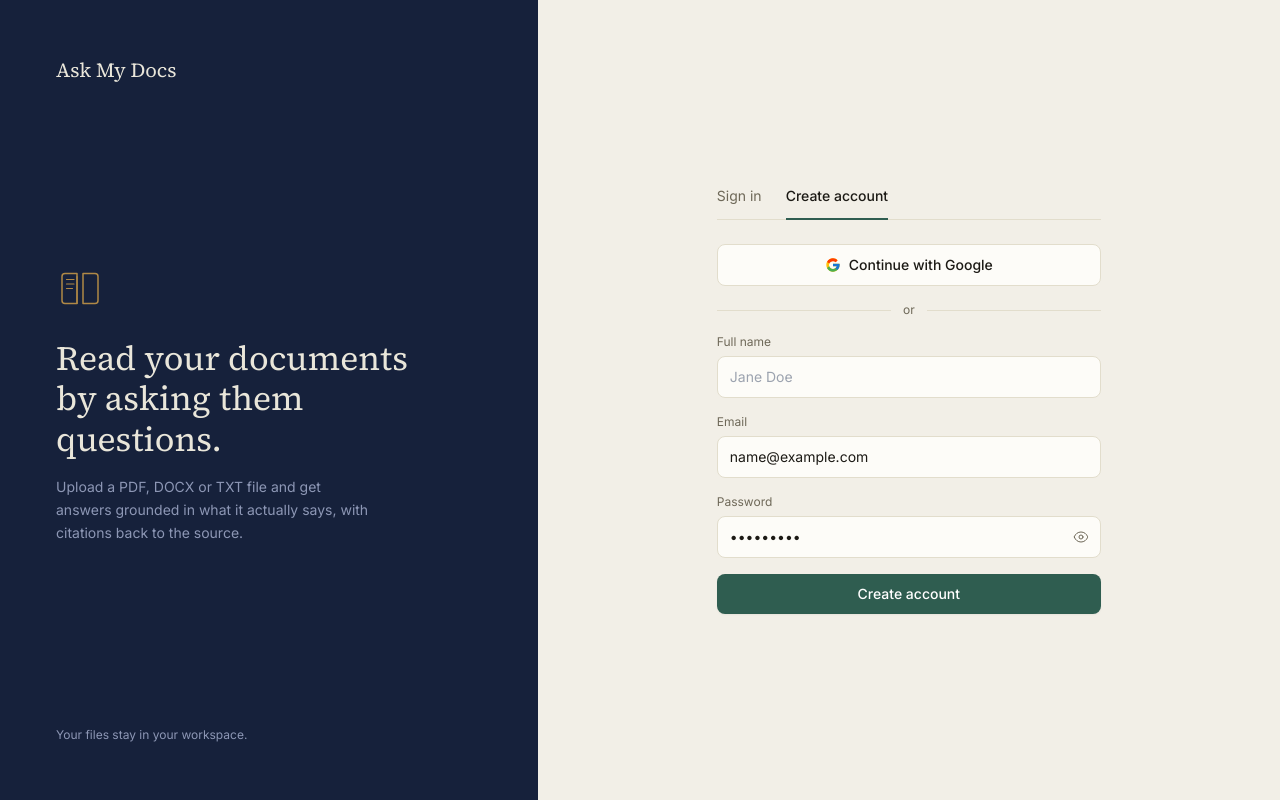
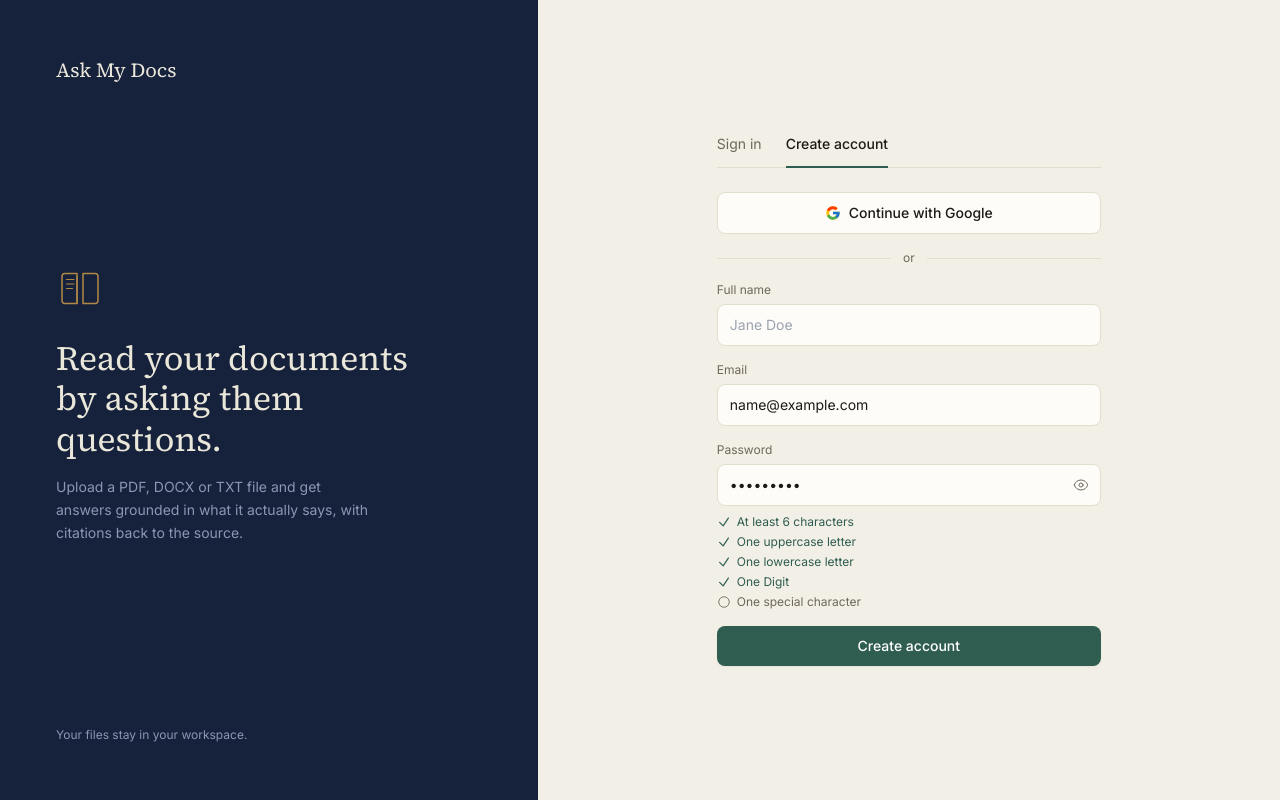
Before and after one commit to piyushagrawal95/Ask-My-Docs-Frontend, a React (Vite) app: page /auth in a window 1280 px wide. Both pictures are taken after typing "name@example.com", "Sample123" into the empty fields and a click on the button "Create account". Built offline with nearby package versions, Linux system fonts and the light colour scheme; no server answers.

Commit message:
Handling password and Reset password

```diff
--- a/src/context/AuthContext.jsx
+++ b/src/context/AuthContext.jsx
@@ -3,7 +3,7 @@ import { supabase } from "../lib/supabaseClient";
 
 const AuthContext = createContext(null);
 
-const IDLE_LIMIT_MS = 2 * 60 * 60 * 1000; // 30 minutes
+const IDLE_LIMIT_MS = 2 * 60 * 60 * 1000; // 2 hours
 const LAST_ACTIVITY_KEY = "last_activity_at";
 const ACTIVITY_EVENTS = ["mousedown", "mousemove", "keydown", "scroll", "touchstart", "click"];
 
--- a/src/lib/validation.js
+++ b/src/lib/validation.js
@@ -24,3 +24,13 @@ export function validatePassword(password) {
   }
   return null;
 }
+
+export function getPasswordChecks(password){
+  return[
+    { label : "At least 6 characters", met:password.length>=6},
+    { label : "One uppercase letter", met:/[A-Z]/.test(password)},
+    { label :"One lowercase letter", met:/[a-z]/.test(password)},
+    { label :"One Digit", met:/\d/.test(password)},
+    { label : "One special character",met:/[^A-Za-z0-9]/.test(password)}
+  ];
+}
--- a/src/pages/AuthPage.jsx
+++ b/src/pages/AuthPage.jsx
@@ -1,7 +1,7 @@
 import { useEffect, useState } from "react";
 import { useNavigate } from "react-router-dom";
 import { supabase } from "../lib/supabaseClient";
-import { validateEmail, validatePassword } from "../lib/validation";
+import { validateEmail, validatePassword, getPasswordChecks } from "../lib/validation";
 
 export default function AuthPage() {
   const [mode, setMode] = useState("signin"); // "signin" | "signup"
@@ -12,6 +12,8 @@ export default function AuthPage() {
   const [info, setInfo] = useState("");
   const [busy, setBusy] = useState(false);
   const [showPassword, setShowPassword] = useState(false);
+  const [emailFieldError,setEmailFieldError]=useState("");
+  const [passwordTouched,setPasswordTouched]=useState(false);
   const [showForgot, setShowForgot] = useState(false);
   const [resetSent, setResetSent] = useState(false);
   const navigate = useNavigate();
@@ -245,10 +247,17 @@ export default function AuthPage() {
                 type="email"
                 required
                 value={email}
-                onChange={(e) => setEmail(e.target.value)}
+                onChange={(e) =>{ setEmail(e.target.value);
+                  if(mode==="signup"){
+                    setEmailFieldError(validateEmail(e.target.value)||"");
+                  }
+                }}
                 className="w-full rounded-lg border border-paper-line bg-paper-card px-3 py-2.5 text-sm text-ink focus:border-moss focus:ring-2 focus:ring-moss-soft outline-none transition-shadow"
                 placeholder="you@example.com"
               />
+              {mode === "signup" && emailFieldError && (
+                <p className="mt-1.5 text-xs text-rust">{emailFieldError}</p>
+              )}
             </div>
             {!showForgot && (
               <div>
@@ -263,6 +272,7 @@ export default function AuthPage() {
                     minLength={6}
                     value={password}
                     onChange={(e) => setPassword(e.target.value)}
+                    onFocus={() => setPasswordTouched(true)}
                     className="w-full rounded-lg border border-paper-line bg-paper-card px-3 py-2.5 pr-10 text-sm text-ink focus:border-moss focus:ring-2 focus:ring-moss-soft outline-none transition-shadow"
                     placeholder="••••••••"
                   />
@@ -285,6 +295,34 @@ export default function AuthPage() {
                     )}
                   </button>
                 </div>
+                {mode === "signup" && passwordTouched && (
+                  <ul className="mt-2 space-y-1">
+                    {getPasswordChecks(password).map((check) => (
+                      <li
+                        key={check.label}
+                        className={`flex items-center gap-1.5 text-xs transition-colors ${
+                          check.met ? "text-moss" : "text-ink-soft"
+                        }`}
+                      >
+                        <svg
+                          xmlns="http://www.w3.org/2000/svg"
+                          viewBox="0 0 24 24"
+                          fill="none"
+                          stroke="currentColor"
+                          strokeWidth={2}
+                          className="w-3.5 h-3.5 shrink-0"
+                        >
+                          {check.met ? (
+                            <path strokeLinecap="round" strokeLinejoin="round" d="M4.5 12.75l6 6 9-13.5" />
+                          ) : (
+                            <circle cx="12" cy="12" r="9" strokeWidth={1.5} />
+                          )}
+                        </svg>
+                        {check.label}
+                      </li>
+                    ))}
+                  </ul>
+                )}
               </div>
             )}
 
--- a/src/pages/ResetPassword.jsx
+++ b/src/pages/ResetPassword.jsx
@@ -1,7 +1,7 @@
 import { useEffect, useState } from "react";
 import { useNavigate } from "react-router-dom";
 import { supabase } from "../lib/supabaseClient";
-import { validatePassword } from "../lib/validation";
+import { validatePassword, getPasswordChecks } from "../lib/validation";
 
 export default function ResetPasswordPage() {
   const [ready, setReady] = useState(false);
@@ -12,6 +12,7 @@ export default function ResetPasswordPage() {
   const [busy, setBusy] = useState(false);
   const [done, setDone] = useState(false);
   const [showPassword, setShowPassword] = useState(false);
+  const [passwordTouched, setPasswordTouched] = useState(false);
   const navigate = useNavigate();
 
   useEffect(() => {
@@ -61,7 +62,11 @@ export default function ResetPasswordPage() {
     }
 
     setDone(true);
-    setTimeout(() => navigate("/"), 1500);
+    // Supabase ne is temporary session ko sign in kar diya hai jab reset link
+    // open hua — password set hone ke baad usko sign out karke login screen
+    // par bhejna hai, seedha app mein nahi.
+    await supabase.auth.signOut();
+    setTimeout(() => navigate("/auth"), 1500);
   }
 
   return (
@@ -92,7 +97,7 @@ export default function ResetPasswordPage() {
 
           {ready && done && (
             <p className="text-sm text-moss text-center">
-              Password updated. Redirecting you in…
+              Password updated. Redirecting you to sign in…
             </p>
           )}
 
@@ -110,6 +115,7 @@ export default function ResetPasswordPage() {
                     minLength={6}
                     value={password}
                     onChange={(e) => setPassword(e.target.value)}
+                    onFocus={() => setPasswordTouched(true)}
                     className="w-full rounded-lg border border-paper-line bg-paper-card px-3 py-2.5 pr-10 text-sm text-ink focus:border-moss focus:ring-2 focus:ring-moss-soft outline-none transition-shadow"
                     placeholder="••••••••"
                   />
@@ -132,6 +138,34 @@ export default function ResetPasswordPage() {
                     )}
                   </button>
                 </div>
+                {passwordTouched && (
+                  <ul className="mt-2 space-y-1">
+                    {getPasswordChecks(password).map((check) => (
+                      <li
+                        key={check.label}
+                        className={`flex items-center gap-1.5 text-xs transition-colors ${
+                          check.met ? "text-moss" : "text-ink-soft"
+                        }`}
+                      >
+                        <svg
+                          xmlns="http://www.w3.org/2000/svg"
+                          viewBox="0 0 24 24"
+                          fill="none"
+                          stroke="currentColor"
+                          strokeWidth={2}
+                          className="w-3.5 h-3.5 shrink-0"
+                        >
+                          {check.met ? (
+                            <path strokeLinecap="round" strokeLinejoin="round" d="M4.5 12.75l6 6 9-13.5" />
+                          ) : (
+                            <circle cx="12" cy="12" r="9" strokeWidth={1.5} />
+                          )}
+                        </svg>
+                        {check.label}
+                      </li>
+                    ))}
+                  </ul>
+                )}
               </div>
               <div>
                 <label className="block text-xs text-ink-soft mb-1.5" htmlFor="confirmPassword">
```
